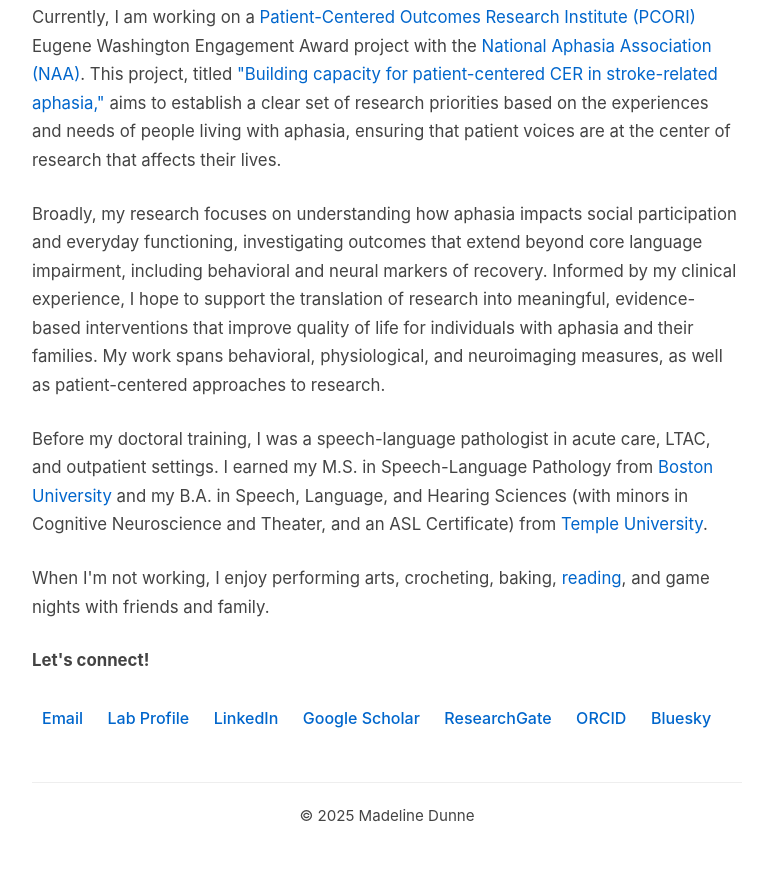
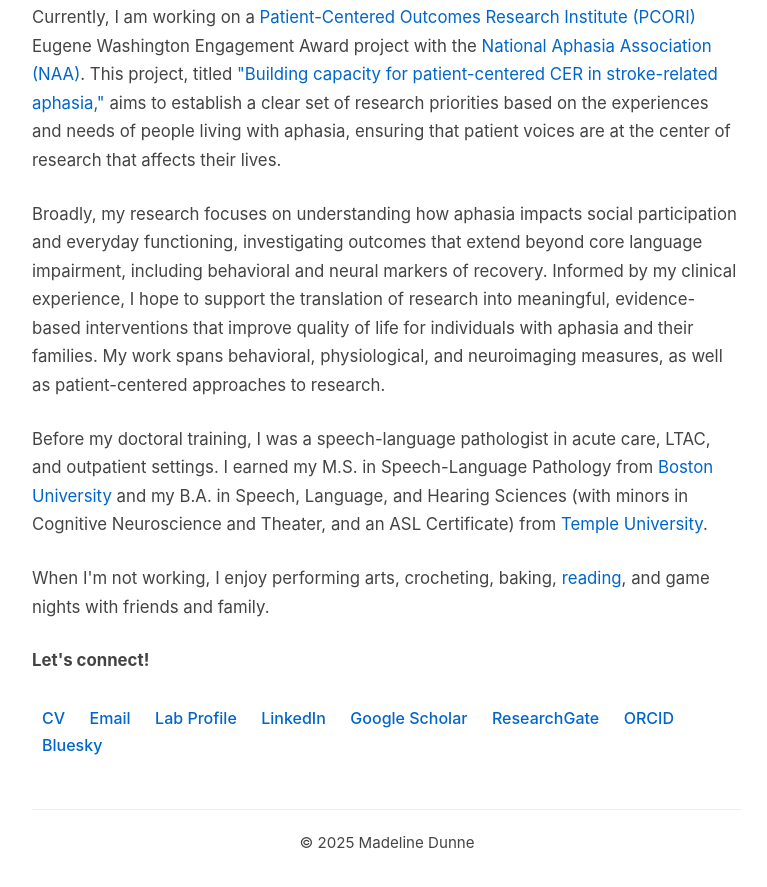
Before and after one commit to madelinedunne/madelinedunne.github.io, a plain HTML site: page index.html in a window 1280 px wide. Shown: the part 453-1340 px from the top of the page, without its empty margins (253-1020 px from the left). Drawn offline with Linux system fonts and the light colour scheme.

Commit message:
update CV

```diff
--- a/index.html
+++ b/index.html
@@ -158,6 +158,7 @@
         <p><strong>Let's connect!</strong></p>
 
         <div class="contact-links">
+            <a href="cv.pdf" target="_blank">CV</a>
             <a href="mailto:dunnem@bu.edu">Email</a>
             <a href="https://www.bu.edu/cbr/profile/madeline-dunne/" target="_blank">Lab Profile</a>
             <a href="https://www.linkedin.com/in/madeline-dunne/" target="_blank">LinkedIn</a>
```
